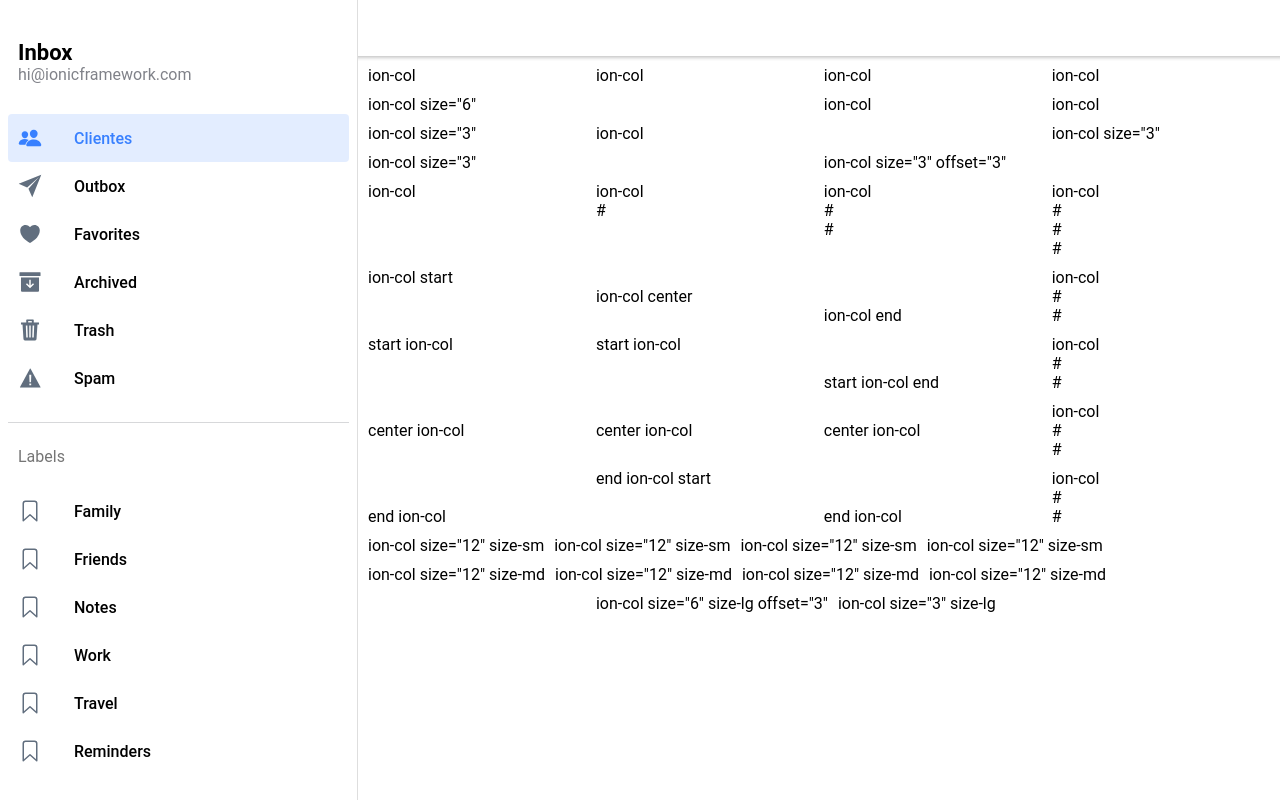
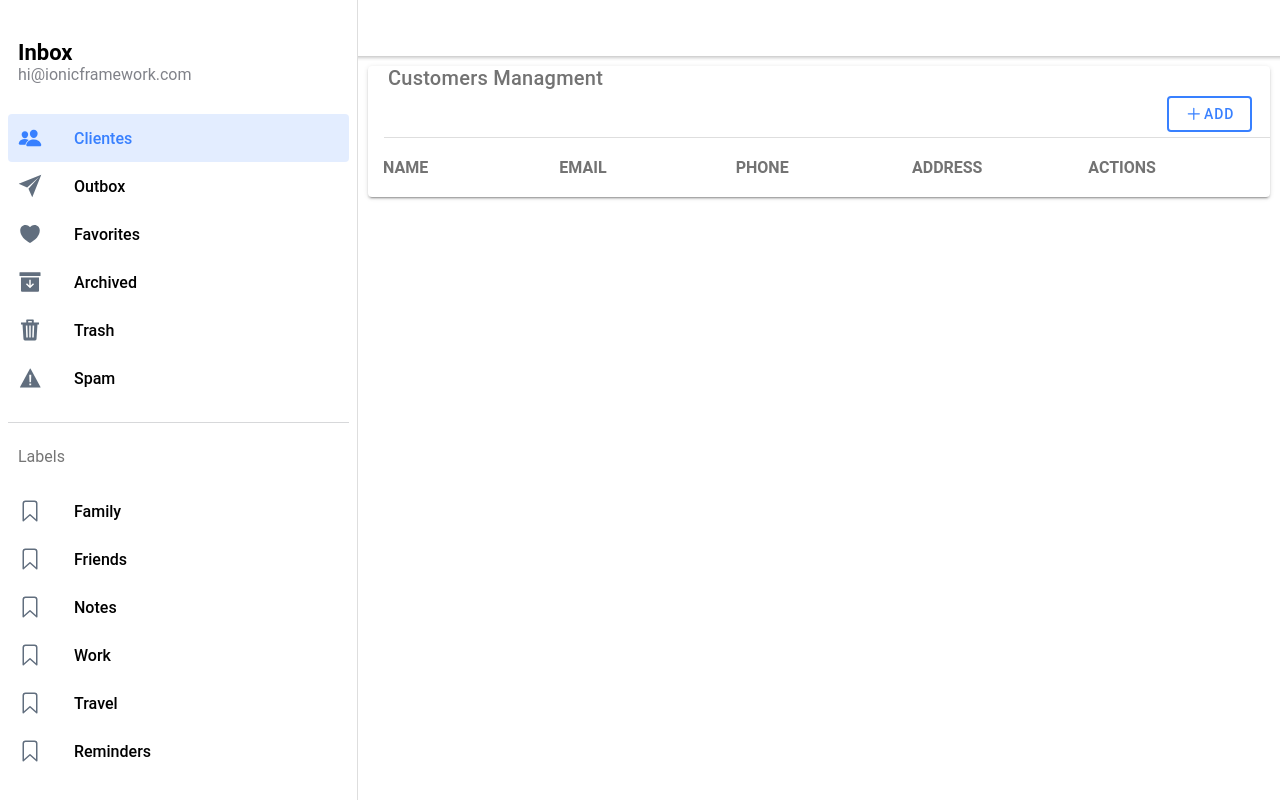
Before and after one commit to IvansanchezEspinoza2019/springboot-microservices, a React (Create React App) app: page /page/customers in a window 1280 px wide. Built offline with nearby package versions, Linux system fonts and the light colour scheme.

Commit message:
List of customers implemented

```diff
--- a/src/App.tsx
+++ b/src/App.tsx
@@ -38,7 +38,7 @@ const App: React.FC = () => {
               <Redirect to="/page/Inbox" />
             </Route>
             <Route path="/page/customers" exact={true}>
-                <Customer></Customer>
+                <Customer />
             </Route>
 
           </IonRouterOutlet>
--- a/src/pages/Customer/Customer.tsx
+++ b/src/pages/Customer/Customer.tsx
@@ -1,11 +1,32 @@
-import { IonButtons, IonCol, IonContent, IonGrid, IonHeader, IonMenuButton, IonPage, IonRow, IonTitle, IonToolbar } from '@ionic/react';
+import { IonButtons, IonButton, IonCard, IonCol,
+   IonContent, IonGrid, IonHeader, IonItem,
+   IonMenuButton, IonPage, IonRow, IonTitle, IonToolbar, IonIcon }
+from '@ionic/react';
+import { add, close, pencil } from 'ionicons/icons';
+import { useEffect, useState } from 'react';
+
 import { useParams } from 'react-router';
 import ExploreContainer from '../../components/ExploreContainer';
-//import './Page.css';
+import { removeCustomer, searchCustomers } from './CustomerAPI';
+
 
 const Customer: React.FC = () => {
+  const [clientes, setClientes] = useState<any>([]);
+  const { name } = useParams<{ name: string; }>();
+  useEffect(()=>{
+    search();
+  }, []);
 
-  const { name } = useParams<{ name: string; }>();
+  const search =() =>{
+    const customers = searchCustomers();
+    setClientes(customers);
+  }
+
+  const remove  = (id: string)=>{
+    removeCustomer(id);
+    search();
+  }
+
 
   return (
     <IonPage>
@@ -25,138 +46,47 @@ const Customer: React.FC = () => {
           </IonToolbar>
         </IonHeader>
 
+<IonCard>
+  <IonTitle>Customers Managment</IonTitle>
 
 
-        <IonGrid>
-      <IonRow>
-        <IonCol>ion-col</IonCol>
-        <IonCol>ion-col</IonCol>
-        <IonCol>ion-col</IonCol>
-        <IonCol>ion-col</IonCol>
+          <IonItem>
+            <IonButton color="primary" fill="outline" slot="end" size="default">
+              <IonIcon icon={add}></IonIcon>
+              Add
+            </IonButton>
+          </IonItem>
+  <IonGrid className="table">
+      <IonRow >
+        <IonCol>Name</IonCol>
+        <IonCol>Email</IonCol>
+        <IonCol>Phone</IonCol>
+        <IonCol>Address</IonCol>
+        <IonCol>Actions</IonCol>
       </IonRow>
 
-      <IonRow>
-        <IonCol size="6">ion-col size="6"</IonCol>
-        <IonCol>ion-col</IonCol>
-        <IonCol>ion-col</IonCol>
+        {clientes.map((client: any)=>
+          <IonRow>
+            <IonCol>{client.firstName} {client.lastName}</IonCol>
+            <IonCol>{client.email}</IonCol>
+            <IonCol>{client.phone}</IonCol>
+            <IonCol>{client.add}</IonCol>
+            <IonCol>
+              <IonButton color="primary" fill='clear'>
+                  <IonIcon icon={pencil} slot='icon-only'></IonIcon>
+              </IonButton>
+
+              <IonButton color="danger" fill='clear'
+                onClick={() => remove(client.id)}
+              >
+                  <IonIcon icon={close} slot='icon-only'></IonIcon>
+              </IonButton>
+            </IonCol>
       </IonRow>
-
-      <IonRow>
-        <IonCol size="3">ion-col size="3"</IonCol>
-        <IonCol>ion-col</IonCol>
-        <IonCol size="3">ion-col size="3"</IonCol>
-      </IonRow>
-
-      <IonRow>
-        <IonCol size="3">ion-col size="3"</IonCol>
-        <IonCol size="3" offset="3">
-          ion-col size="3" offset="3"
-        </IonCol>
-      </IonRow>
-
-      <IonRow>
-        <IonCol>ion-col</IonCol>
-        <IonCol>
-          ion-col
-          <br />#
-        </IonCol>
-        <IonCol>
-          ion-col
-          <br />#
-          <br />#
-        </IonCol>
-        <IonCol>
-          ion-col
-          <br />#
-          <br />#
-          <br />#
-        </IonCol>
-      </IonRow>
-
-      <IonRow>
-        <IonCol className="ion-align-self-start">ion-col start</IonCol>
-        <IonCol className="ion-align-self-center">ion-col center</IonCol>
-        <IonCol className="ion-align-self-end">ion-col end</IonCol>
-        <IonCol>
-          ion-col
-          <br />#
-          <br />#
-        </IonCol>
-      </IonRow>
-
-      <IonRow className="ion-align-items-start">
-        <IonCol>start ion-col</IonCol>
-        <IonCol>start ion-col</IonCol>
-        <IonCol className="ion-align-self-end">start ion-col end</IonCol>
-        <IonCol>
-          ion-col
-          <br />#
-          <br />#
-        </IonCol>
-      </IonRow>
-
-      <IonRow className="ion-align-items-center">
-        <IonCol>center ion-col</IonCol>
-        <IonCol>center ion-col</IonCol>
-        <IonCol>center ion-col</IonCol>
-        <IonCol>
-          ion-col
-          <br />#
-          <br />#
-        </IonCol>
-      </IonRow>
-
-      <IonRow className="ion-align-items-end">
-        <IonCol>end ion-col</IonCol>
-        <IonCol className="ion-align-self-start">end ion-col start</IonCol>
-        <IonCol>end ion-col</IonCol>
-        <IonCol>
-          ion-col
-          <br />#
-          <br />#
-        </IonCol>
-      </IonRow>
-
-      <IonRow>
-        <IonCol size="12" size-sm>
-          ion-col size="12" size-sm
-        </IonCol>
-        <IonCol size="12" size-sm>
-          ion-col size="12" size-sm
-        </IonCol>
-        <IonCol size="12" size-sm>
-          ion-col size="12" size-sm
-        </IonCol>
-        <IonCol size="12" size-sm>
-          ion-col size="12" size-sm
-        </IonCol>
-      </IonRow>
-
-      <IonRow>
-        <IonCol size="12" size-md>
-          ion-col size="12" size-md
-        </IonCol>
-        <IonCol size="12" size-md>
-          ion-col size="12" size-md
-        </IonCol>
-        <IonCol size="12" size-md>
-          ion-col size="12" size-md
-        </IonCol>
-        <IonCol size="12" size-md>
-          ion-col size="12" size-md
-        </IonCol>
-      </IonRow>
-
-      <IonRow>
-        <IonCol size="6" size-lg offset="3">
-          ion-col size="6" size-lg offset="3"
-        </IonCol>
-        <IonCol size="3" size-lg>
-          ion-col size="3" size-lg
-        </IonCol>
-      </IonRow>
+        )}
     </IonGrid>
 
+    </IonCard>
       </IonContent>
     </IonPage>
   );
--- /dev/null
+++ b/src/pages/Customer/CustomerAPI.ts
@@ -0,0 +1,22 @@
+export function searchCustomers(){
+    if(!localStorage['customers']){
+        localStorage['customers'] = '[]';
+        return [];
+    }
+    let customersJsonStr= localStorage['customers'];
+    let customers = JSON.parse(customersJsonStr);
+    return customers;
+}
+
+export function removeCustomer(id: string){
+    let customers = searchCustomers();
+    const index = customers.findIndex((c: any) => c.id==id);
+    customers.splice(index, 1)
+    localStorage['customers']=JSON.stringify(customers);
+}
+
+export function saveCustomer(customer: any){
+    let customers = searchCustomers();
+    customers.push(customer);
+    localStorage['customers']=JSON.stringify(customers);
+}
--- a/src/theme/variables.css
+++ b/src/theme/variables.css
@@ -75,3 +75,22 @@ http://ionicframework.com/docs/theming/ */
   --ion-color-light-shade: #d7d8da;
   --ion-color-light-tint: #f5f6f9;
 }
+
+
+.table ion-row {
+  background: #efefef;
+  padding: 10px 5px;
+  font-size: 16px;
+}
+.table ion-row:nth-child(even) {
+  background: #F2F2F2
+}
+
+.table ion-row:nth-child(odd) {
+  background: #FFF
+}
+
+.table ion-row:first-child{
+  font-weight: bold;
+  text-transform: uppercase;
+}
```
